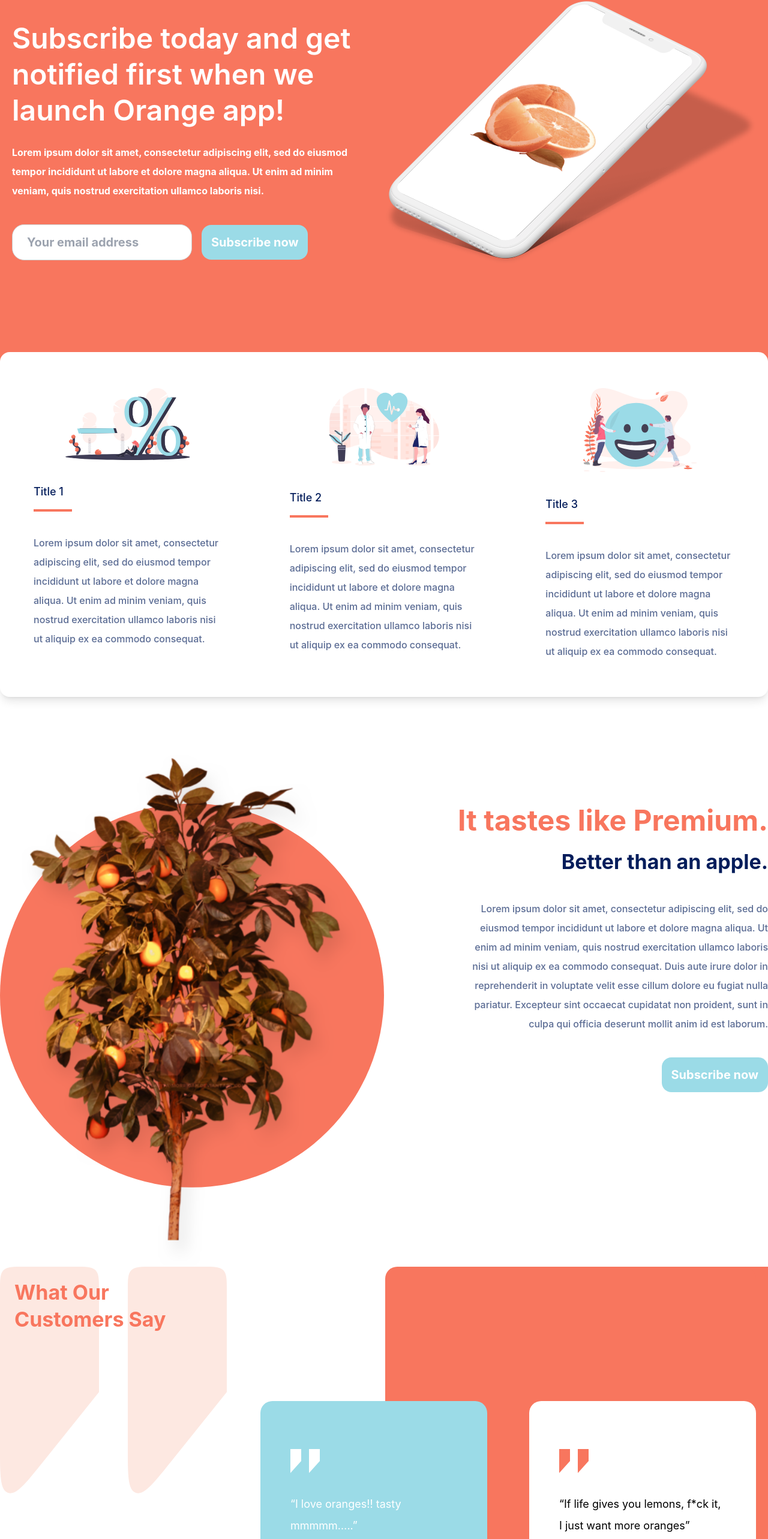
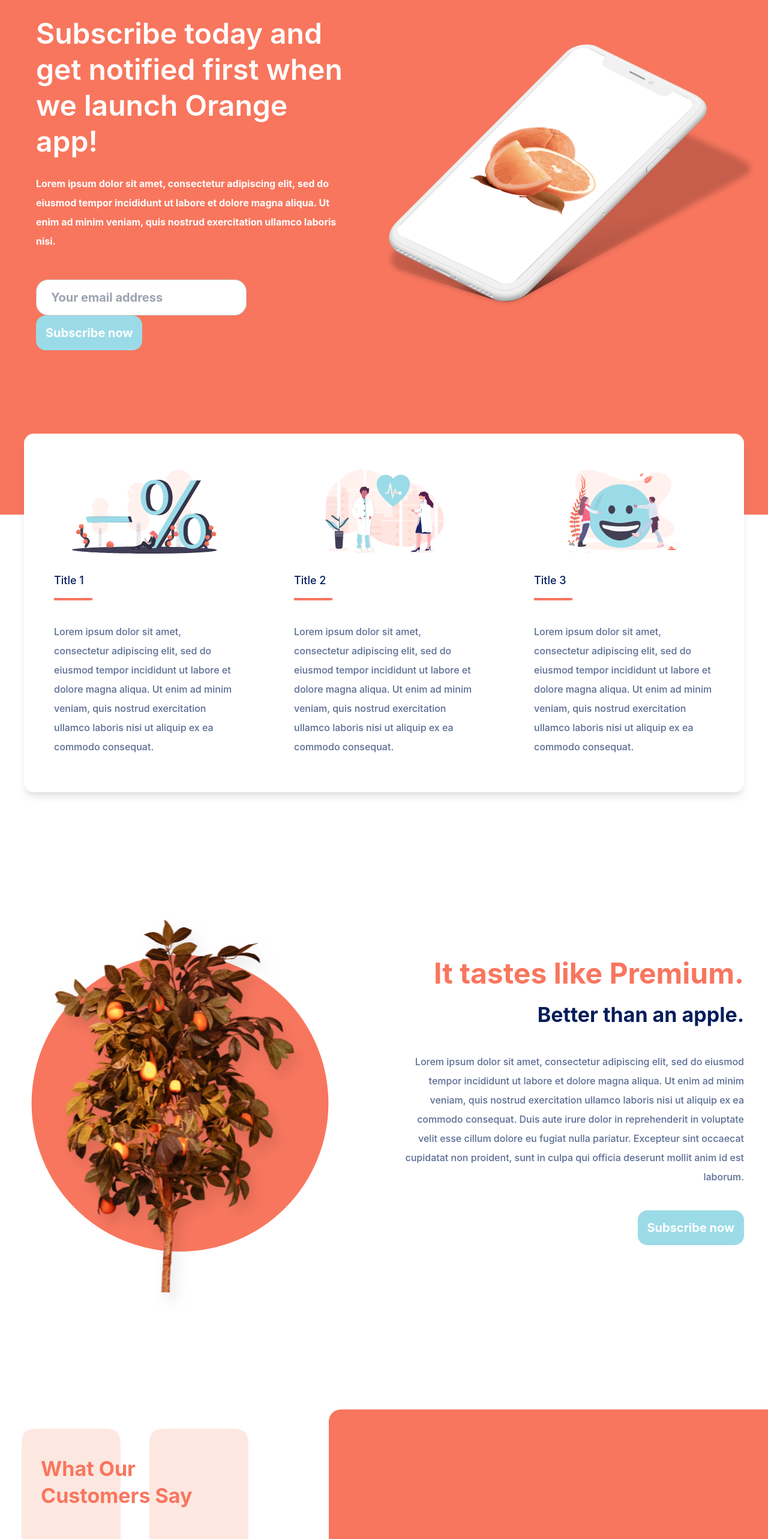
Before and after one commit to Sameliuk-O/pet-project-store, a React (Create React App) app: page /landing in a window 1280 px wide. Shown: the part 212-2778 px from the top of the page at 60% size. Built offline with nearby package versions, Linux system fonts and the light colour scheme.

Commit message:
fix: big screen

```diff
--- a/src/components/landingComponents/Button/Button.tsx
+++ b/src/components/landingComponents/Button/Button.tsx
@@ -1,7 +1,7 @@
 const Button = ({ text }: { text: string }) => {
   return (
     <button
-      className="rounded-2xl bg-light-blue p-4 font-bold text-white sm:ml-2
+      className="rounded-2xl bg-light-blue p-4 font-bold text-white
      sm:text-custom-16/26 md:text-custom-16/26 lg:text-custom-20/26 "
     >
       {text}
--- a/src/components/landingComponents/Comments/Comment.tsx
+++ b/src/components/landingComponents/Comments/Comment.tsx
@@ -5,17 +5,17 @@ const Comment = ({ ...prop }: IComment) => {
     <div
       className={`relative  ${
         prop.index === 0
-          ? 'bg-light-blue text-white mobile:-ml-14 md:-ml-10 md:mr-30px  lg:-ml-52'
-          : 'ml-30px bg-white mobile:hidden md:ml-10 md:block'
-      } flex-1 rounded px-[50px] py-20 mobile:h-[400px] md:h-[500px]`}
+          ? 'bg-light-blue text-white mobile:-ml-14 md:-ml-10 md:mr-[40px]  lg:-ml-52'
+          : 'ml-30px bg-white mobile:hidden md:ml-6 md:block'
+      } flex-1 rounded  pb-16 pt-20 mobile:h-[400px] md:h-[500px] `}
     >
       <div
-        className={`h-[50px] w-[50px] ${
+        className={`mx-12 h-[50px] w-[50px] ${
           prop.index === 0 ? 'bg-little-quotes-w' : 'bg-little-quotes-o'
         } bg-no-repeat`}
       />
-      <p className=" pt-6 text-custom-18/36">{prop.comment}</p>
-      <p className="absolute bottom-0 text-custom-18/36 font-medium mobile:pb-16 md:pb-20">
+      <p className=" mx-12 pt-6 text-custom-18/36">{prop.comment}</p>
+      <p className="absolute bottom-0 mx-12 text-custom-18/36 font-medium mobile:pb-16 md:pb-14">
         <span>{prop.userName} /</span>
         <span className="pl-2.5">{prop.group}</span>
       </p>
--- a/src/components/landingComponents/ListInfo/ListInfo.tsx
+++ b/src/components/landingComponents/ListInfo/ListInfo.tsx
@@ -2,9 +2,9 @@ import { ILanding } from '../../../interface/ILanding';
 
 const ListInfo = ({ ...props }: ILanding) => {
   return (
-    <div className="sm:px-7 md:px-14">
-      <div className="flex justify-center ">
-        <img alt={props.title} className="pb-10" src={props.image} />
+    <div className="sm:px-7 md:pl-50px md:pr-12">
+      <div className="flex justify-center pb-8">
+        <img alt={props.title} className="h-[140px]" src={props.image} />
       </div>
       <div className="pb-9">
         <p className={'text-custom-18/26 font-medium text-dark-blue'}>{props.title}</p>
--- a/src/components/landingComponents/ListsInfoBlock/ListsInfoBlock.tsx
+++ b/src/components/landingComponents/ListsInfoBlock/ListsInfoBlock.tsx
@@ -28,10 +28,12 @@ const ListsInfoBlock: React.FC = () => {
     },
   ];
   return (
-    <div className="mb-24 flex rounded-2xl bg-white py-60px shadow-lg md:container mobile:mx-5 mobile:-mt-16 mobile:flex-col mobile:px-5 sm:-mt-14 sm:px-20px md:mx-auto md:-mt-32 md:flex-row md:px-0">
-      {LISTS_INFO_ARRAY.map((el) => (
-        <ListInfo description={el.description} image={el.image} key={el.id} title={el.title} />
-      ))}
+    <div className="mb-24    md:container md:mx-auto ">
+      <div className="flex rounded-2xl bg-white py-60px shadow-lg mobile:mx-5 mobile:-mt-16 mobile:flex-col mobile:px-5 sm:-mt-14 sm:px-20px md:mx-10 md:-mt-135px  md:flex-row  md:px-0">
+        {LISTS_INFO_ARRAY.map((el) => (
+          <ListInfo description={el.description} image={el.image} key={el.id} title={el.title} />
+        ))}
+      </div>
     </div>
   );
 };
--- a/src/components/landingComponents/PremiumSubscribe/PremiumSubscribe.tsx
+++ b/src/components/landingComponents/PremiumSubscribe/PremiumSubscribe.tsx
@@ -3,11 +3,11 @@ import ORANGE_TREE from './../../../svg/orange_tree.svg';
 import { Button } from '../Button';
 const PremiumSubscribe: React.FC = () => {
   return (
-    <div className=" container m-auto mt-24">
-      <div className="flex items-center mobile:flex-col lg:flex-row">
+    <div className=" container mx-auto mt-32">
+      <div className="flex mobile:flex-col md:pt-20 lg:flex-row">
         <img
           alt="orange tree"
-          className="text-center mobile:hidden md:flex md:flex-1 "
+          className="text-center mobile:hidden md:flex md:max-h-500px md:flex-1 md:pr-10 lg:max-h-660px"
           src={ORANGE_TREE}
         />
         <img
@@ -15,14 +15,14 @@ const PremiumSubscribe: React.FC = () => {
           className=" mobile:block mobile:w-[296px] mobile:pb-60px md:hidden"
           src={ORANGE_PHONE}
         />
-        <div className="flex-1 mobile:pb-118px mobile:text-center lg:pb-274px lg:pt-16 lg:text-right">
-          <p className=" font-bold text-custom-orange mobile:text-custom-30/40 lg:pb-4 lg:text-custom-48/60">
+        <div className="flex-1 mobile:pb-118px mobile:text-center md:pr-10 md:pt-16 lg:pb-274px lg:text-right">
+          <p className=" font-bold text-custom-orange mobile:text-custom-30/40   lg:pb-4 lg:text-custom-48/60">
             It tastes like Premium.
           </p>
           <p className="pb-5 font-bold text-dark-blue mobile:text-custom-26/45 md:text-custom-34/45">
             Better than an apple.
           </p>
-          <p className=" text-custom-16/32 font-medium text-text-grey-blue mobile:pb-30px mobile:pt-2 sm:pl-10 lg:pb-40px lg:pl-36 lg:pt-5">
+          <p className=" text-custom-16/32 font-medium text-text-grey-blue mobile:pb-30px mobile:pt-2 sm:pl-10 md:pl-7 lg:pb-40px lg:pt-5">
             Lorem ipsum dolor sit amet, consectetur adipiscing elit, sed do eiusmod tempor
             incididunt ut labore et dolore magna aliqua. Ut enim ad minim veniam, quis nostrud
             exercitation ullamco laboris nisi ut aliquip ex ea commodo consequat. Duis aute irure
--- a/src/components/landingComponents/Subscribe/Subscribe.tsx
+++ b/src/components/landingComponents/Subscribe/Subscribe.tsx
@@ -5,9 +5,9 @@ const Subscribe: React.FC = () => {
   return (
     <div className="min-h-min bg-custom-orange mobile:pb-140px mobile:pt-11 sm:px-20px sm:pt-4 lg:pb-274px lg:pt-24">
       <div className=" container mx-auto mobile:flex mobile:flex-col sm:flex sm:flex-col md:flex md:flex-row">
-        <div className="flex-1 mobile:order-last sm:order-last sm:m-auto md:order-first md:pl-7 lg:pl-0">
-          <div className=" max-w-xl pb-5">
-            <p className="font-semibold leading-tight text-white mobile:pt-14 mobile:text-center mobile:text-custom-30/40 sm:pt-14 sm:text-center sm:text-custom-30/40 md:text-left md:text-custom-48/60 md:lg:pt-6 lg:pt-6 lg:text-custom-48/60">
+        <div className="flex-1 mobile:order-last sm:order-last sm:m-auto md:order-first  ">
+          <div className="pb-5 md:pl-10">
+            <p className="font-semibold leading-tight text-white mobile:pt-14 mobile:text-center mobile:text-custom-30/40 sm:text-center sm:text-custom-30/40  md:pt-6 md:text-left md:text-custom-48/60 lg:text-custom-48/60">
               Subscribe today and get notified first when we launch Orange app!
             </p>
             <p className="text-custom-16/32 font-bold leading-8 text-white mobile:mx-30px mobile:pt-3.5 mobile:text-center sm:mx-0 sm:text-left md:pt-6">
@@ -16,12 +16,16 @@ const Subscribe: React.FC = () => {
               exercitation ullamco laboris nisi.
             </p>
           </div>
-          <div className="mb:text-left mobile:pt-30px mobile:text-center sm:pr-0 sm:pt-0 sm:text-center md:pt-5 lg:pb-0 lg:text-left">
+          <div className="mb:text-left mobile:pt-30px mobile:text-center sm:pr-0 sm:pt-0 sm:text-center  md:pl-10 md:pt-5 lg:pb-0 lg:text-left">
             <SubscribeNow />
           </div>
         </div>
-        <div className="mx-auto flex-1 mobile:order-first mobile:max-w-[333px] sm:order-first sm:m-auto md:order-last md:max-w-max">
-          <img alt="mobile img" src={MobileSVG} />
+        <div className="mx-auto flex-1 mobile:order-first sm:order-first sm:m-auto md:order-last ">
+          <img
+            alt="mobile img"
+            className=" mobile:max-w-[333px] md:ml-14 md:max-w-[618px]"
+            src={MobileSVG}
+          />
         </div>
       </div>
     </div>
--- a/src/components/landingComponents/SubscribeNotification/SubscribeNotification.tsx
+++ b/src/components/landingComponents/SubscribeNotification/SubscribeNotification.tsx
@@ -2,11 +2,11 @@ import { SubscribeNow } from '../SubscribeNow';
 
 const SubscribeNotification = () => {
   return (
-    <div className="container m-auto pb-72px pt-20 text-center">
+    <div className="container m-auto pb-140px pt-40 text-center">
       <p className="font-bold text-custom-orange mobile:text-custom-30/40 md:text-custom-48/60">
         Subscribe today and get notified first!
       </p>
-      <p className="font-medium  text-custom-gray mobile:pb-11 mobile:text-custom-26/45 md:pb-14 md:text-custom-34/45">
+      <p className="font-medium  text-custom-gray mobile:pb-11 mobile:text-custom-26/45 md:pb-14 md:pt-4 md:text-custom-34/45">
         Product launch in: 12 days
       </p>
       <div className="text-center">
--- a/src/components/landingComponents/SubscribeNow/SubscribeNow.tsx
+++ b/src/components/landingComponents/SubscribeNow/SubscribeNow.tsx
@@ -2,11 +2,11 @@ import { Button } from '../Button';
 
 const SubscribeNow = () => {
   return (
-    <form>
+    <form className="md:pt-2">
       <input
         className="drop-shadow-custom-input w-2/3 rounded border border-custom-gray px-6 py-4 font-bold not-italic
-        mobile:mb-7 mobile:max-w-[335px] sm:max-w-[250px] sm:text-custom-16/26
-        md:mb-7 md:text-custom-16/26 lg:mb-0 lg:mr-2 lg:max-w-[300px] lg:text-custom-20/26"
+        mobile:mb-7 mobile:max-w-[335px] sm:mr-2 sm:max-w-[250px]
+        sm:text-custom-16/26 md:mb-7 md:max-w-[370px] md:text-custom-16/26 lg:mb-0 lg:mr-4 lg:text-custom-20/26"
         placeholder="Your email address"
         type="text"
       />
--- a/src/components/landingComponents/WhatSay/WhatSay.tsx
+++ b/src/components/landingComponents/WhatSay/WhatSay.tsx
@@ -21,14 +21,14 @@ const WhatSay = () => {
         <div className="container mx-auto ">
           <div className="mx-auto flex mobile:flex-col md:flex-row ">
             <div
-              className={`flex-1 bg-no-repeat pl-6 pr-16 mobile:z-10 mobile:-mb-10 mobile:bg-flags-small-svg mobile:pb-10
-            mobile:pt-5 lg:z-0 lg:mb-0 lg:w-2/5 lg:bg-white lg:bg-flags-svg lg:pb-0 lg:pt-5`}
+              className={`flex-1 bg-no-repeat pl-6 mobile:z-10 mobile:-mb-10 mobile:bg-flags-small-svg mobile:pb-10
+            mobile:pt-5 md:ml-9 md:mt-8 lg:z-0 lg:mb-0 lg:w-2/5 lg:bg-white lg:bg-flags-svg lg:pb-0 lg:pt-5 `}
             >
-              <p className="font-bold text-custom-orange mobile:w-52 mobile:text-custom-26/45 lg:w-screen lg:max-w-xs lg:text-custom-34/45">
+              <p className="font-bold text-custom-orange mobile:w-52 mobile:text-custom-26/45 md:pl-2 md:pt-6  lg:w-screen lg:max-w-xs lg:text-custom-34/45">
                 What Our Customers Say
               </p>
             </div>
-            <div className="flex flex-1 rounded bg-custom-orange py-56 mobile:z-0 mobile:hidden lg:z-10 lg:-ml-16 lg:mr-5 lg:mt-0 lg:flex lg:w-3/5 lg:py-56">
+            <div className="flex flex-1 rounded bg-custom-orange py-56 mobile:z-0 mobile:hidden lg:z-10 lg:-ml-56 lg:mr-5 lg:mt-0 lg:flex lg:w-3/5 lg:py-226px">
               {COMMENTS.map((el, index) => (
                 <Comment
                   comment={el.comment}
@@ -43,7 +43,7 @@ const WhatSay = () => {
         </div>
       </div>
       <div className="bg-gradient-right mobile:block lg:hidden">
-        <div className=" container ml-20 flex w-3/5 justify-end  rounded bg-custom-orange py-124px mobile:z-0">
+        <div className=" container ml-20 flex justify-end rounded  bg-custom-orange py-124px mobile:z-0 mobile:w-3/5 md:w-5/6 lg:w-3/5">
           {COMMENTS.map((el, index) => (
             <Comment
               comment={el.comment}
--- a/tailwind.config.js
+++ b/tailwind.config.js
@@ -47,16 +47,23 @@ module.exports = {
         '20px': '20px',
         '30px': '30px',
         '40px': '40px',
+        '50px': '50px',
         '60px': '60px',
         '72px': '72px',
         '118px': '118px',
+        '140px': '140px',
         '124px': '124px',
+        '226px': '226px',
         '274px': '274px',
-        '140px': '140px',
       },
       margin: {
         '20px': '20px',
         '30px': '30px',
+        '135px': '135px',
+      },
+      maxHeight: {
+        '660px': '660px',
+        '500px': '500px',
       },
     },
   },
```
